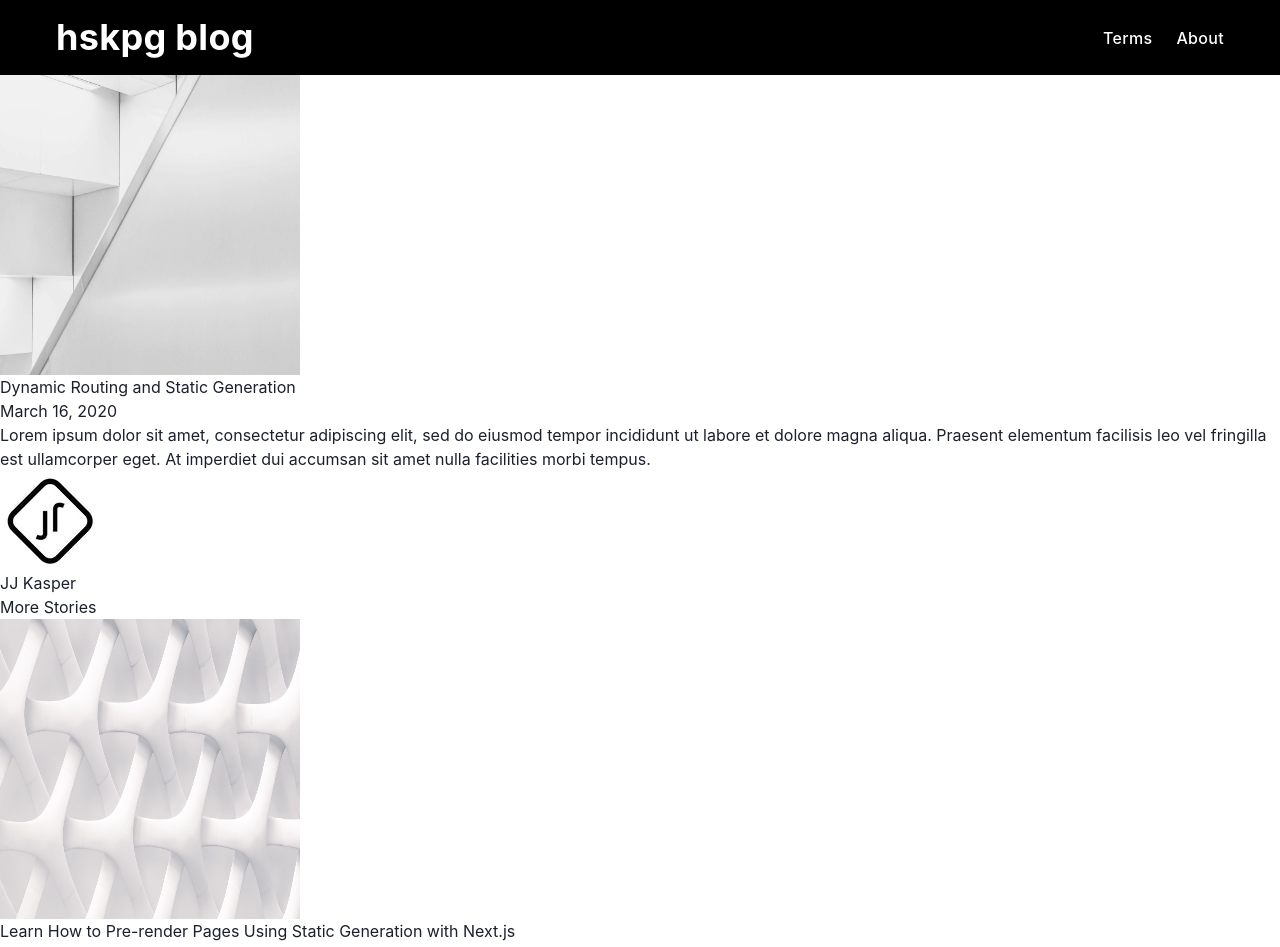
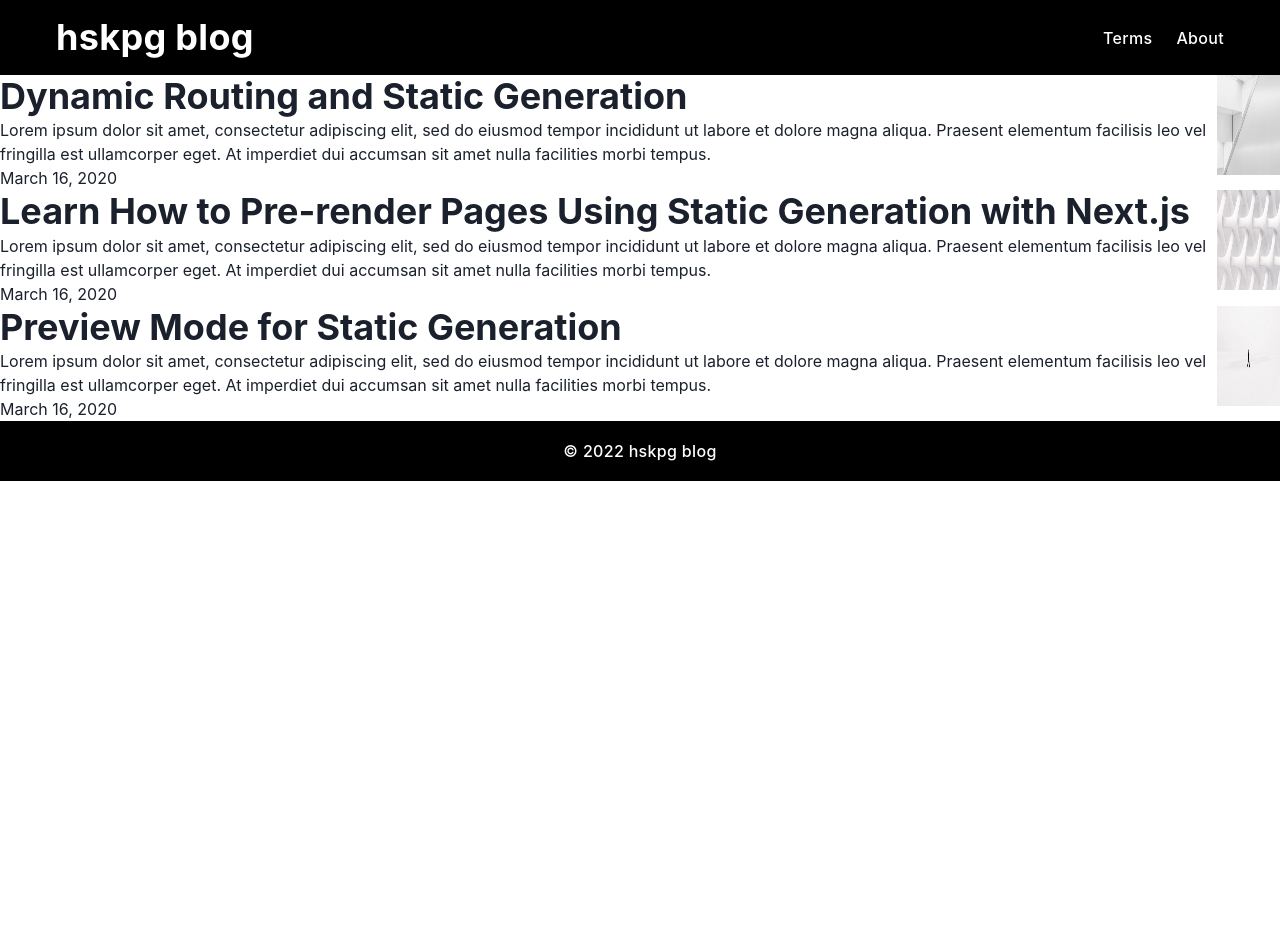
Before and after one commit to ShuntaH/next-ts-blog-template, a Next.js app: page / in a window 1280 px wide. Shown: the top 947 px of the page. After the commit the page ends 800 px from the top, so only its background shows below. Built offline with nearby package versions, Linux system fonts and the light colour scheme.

Commit message:
UPDATE: created article list in toppage

```diff
--- a/components/more-stories.tsx
+++ b/components/article-heading-list.tsx
@@ -1,19 +1,16 @@
-import PostPreview from './post-preview'
 import type Post from '../interfaces/post'
+import ArticleHeading from "./article-heading";
 
 type Props = {
   posts: Post[]
 }
 
-const MoreStories = ({ posts }: Props) => {
+const ArticleHeadingList = ({posts}: Props) => {
   return (
     <section>
-      <h2 className="mb-8 text-5xl md:text-7xl font-bold tracking-tighter leading-tight">
-        More Stories
-      </h2>
-      <div className="grid grid-cols-1 md:grid-cols-2 md:gap-x-16 lg:gap-x-32 gap-y-20 md:gap-y-32 mb-32">
+      <div>
         {posts.map((post) => (
-          <PostPreview
+          <ArticleHeading
             key={post.slug}
             title={post.title}
             coverImage={post.coverImage}
@@ -28,4 +25,4 @@ const MoreStories = ({ posts }: Props) => {
   )
 }
 
-export default MoreStories
+export default ArticleHeadingList
--- /dev/null
+++ b/components/article-heading.tsx
@@ -0,0 +1,51 @@
+import DateFormatter from './date-formatter'
+import CoverImage from './cover-image'
+import Link from 'next/link'
+import type Author from '../interfaces/author'
+import { Box, Flex, Heading, Text } from "@chakra-ui/react";
+
+type Props = {
+  key: string
+  title: string
+  coverImage: string
+  date: string
+  excerpt: string
+  author: Author
+  slug: string
+}
+
+const ArticleHeading = ({
+                          key,
+                          title,
+                          coverImage,
+                          date,
+                          excerpt,
+                          author,
+                          slug,
+                        }: Props) => {
+  return (
+    <Flex justifyContent={'center'} key={key}>
+      <Box>
+        <Heading as={'h3'}>
+          <Link
+            as={`/posts/${slug}`}
+            href="/posts/[slug]"
+          >
+            {title}
+          </Link>
+        </Heading>
+        <Text>{excerpt}</Text>
+        <DateFormatter dateString={date}/>
+
+        {/*<Box>*/}
+        {/*  <Avatar name={author.name} picture={author.picture}/>*/}
+        {/*</Box>*/}
+      </Box>
+      <Box>
+        <CoverImage title={title} src={coverImage} slug={slug}/>
+      </Box>
+    </Flex>
+  );
+}
+
+export default ArticleHeading
--- a/components/cover-image.tsx
+++ b/components/cover-image.tsx
@@ -1,6 +1,4 @@
-import cn from 'classnames'
-import Link from 'next/link'
-import { Image } from '@chakra-ui/react'
+import { Image, Link } from '@chakra-ui/react'
 
 type Props = {
   title: string
@@ -8,18 +6,18 @@ type Props = {
   slug?: string
 }
 
-const CoverImage = ({ title, src, slug }: Props) => {
+const CoverImage = ({title, src, slug}: Props) => {
   const image = (
-      <Image
-          src={src}
-          alt={`Cover Image for ${title}`}
-          boxSize='300px'
-      />
+    <Image
+      src={src}
+      alt={`Cover Image for ${title}`}
+      boxSize='100px'
+    />
   )
   return (
     <div>
       {slug ? (
-        <Link as={`/posts/${slug}`} href="/posts/[slug]" aria-label={title}>
+        <Link href="/posts/[slug]" aria-label={title}>
           {image}
         </Link>
       ) : (
--- a/components/hero-post.tsx
+++ /dev/null
@@ -1,50 +0,0 @@
-import Avatar from './avatar'
-import DateFormatter from './date-formatter'
-import CoverImage from './cover-image'
-import Link from 'next/link'
-import type Author from '../interfaces/author'
-
-type Props = {
-  title: string
-  coverImage: string
-  date: string
-  excerpt: string
-  author: Author
-  slug: string
-}
-
-const HeroPost = ({
-  title,
-  coverImage,
-  date,
-  excerpt,
-  author,
-  slug,
-}: Props) => {
-  return (
-    <section>
-      <div>
-        <CoverImage title={title} src={coverImage} slug={slug} />
-      </div>
-
-      <div>
-        <div>
-          <h3 className="mb-4 text-4xl lg:text-5xl leading-tight">
-            <Link as={`/posts/${slug}`} href="/posts/[slug]" className="hover:underline">
-              {title}
-            </Link>
-          </h3>
-          <div className="mb-4 md:mb-0 text-lg">
-            <DateFormatter dateString={date} />
-          </div>
-        </div>
-        <div>
-          <p>{excerpt}</p>
-          <Avatar name={author.name} picture={author.picture} />
-        </div>
-      </div>
-    </section>
-  );
-}
-
-export default HeroPost
--- a/components/post-preview.tsx
+++ /dev/null
@@ -1,43 +0,0 @@
-import Avatar from './avatar'
-import DateFormatter from './date-formatter'
-import CoverImage from './cover-image'
-import Link from 'next/link'
-import type Author from '../interfaces/author'
-
-type Props = {
-  title: string
-  coverImage: string
-  date: string
-  excerpt: string
-  author: Author
-  slug: string
-}
-
-const PostPreview = ({
-  title,
-  coverImage,
-  date,
-  excerpt,
-  author,
-  slug,
-}: Props) => {
-  return (
-    <div>
-      <div className="mb-5">
-        <CoverImage slug={slug} title={title} src={coverImage} />
-      </div>
-      <h3 className="text-3xl mb-3 leading-snug">
-        <Link as={`/posts/${slug}`} href="/posts/[slug]" className="hover:underline">
-          {title}
-        </Link>
-      </h3>
-      <div className="text-lg mb-4">
-        <DateFormatter dateString={date} />
-      </div>
-      <p className="text-lg leading-relaxed mb-4">{excerpt}</p>
-      <Avatar name={author.name} picture={author.picture} />
-    </div>
-  );
-}
-
-export default PostPreview
--- a/pages/index.tsx
+++ b/pages/index.tsx
@@ -1,8 +1,7 @@
-import MoreStories from '../components/more-stories'
-import HeroPost from '../components/hero-post'
+import ArticleHeadingList from '../components/article-heading-list'
 import { getAllPosts } from '../lib/api'
 import Post from '../interfaces/post'
-import { Container } from "@chakra-ui/react";
+import { Container, Text } from "@chakra-ui/react";
 
 
 type Props = {
@@ -14,8 +13,8 @@ type Props = {
  */
 
 export default function Index({allPosts}: Props) {
-  const heroPost = allPosts[0]
-  const morePosts = allPosts.slice(1)
+  // const heroPost = allPosts[0]
+  // const morePosts = allPosts.slice(1)
 
   return (
     // ページ固有のhead内容を設定したい時
@@ -24,21 +23,15 @@ export default function Index({allPosts}: Props) {
     // </Head>
 
     <Container>
-      {/*<Intro></Intro>*/}
-      {heroPost && (
-        <HeroPost
-          title={heroPost.title}
-          coverImage={heroPost.coverImage}
-          date={heroPost.date}
-          author={heroPost.author}
-          slug={heroPost.slug}
-          excerpt={heroPost.excerpt}
-        />
-      )}
-
-      {morePosts.length > 0 && <MoreStories posts={morePosts}/>}
+      {
+        allPosts.length > 0 ?
+          <ArticleHeadingList posts={allPosts}></ArticleHeadingList>
+          :
+          <Text align={"center"}>
+            There is no post yet.
+          </Text>
+      }
     </Container>
-
   )
 }
 
```
